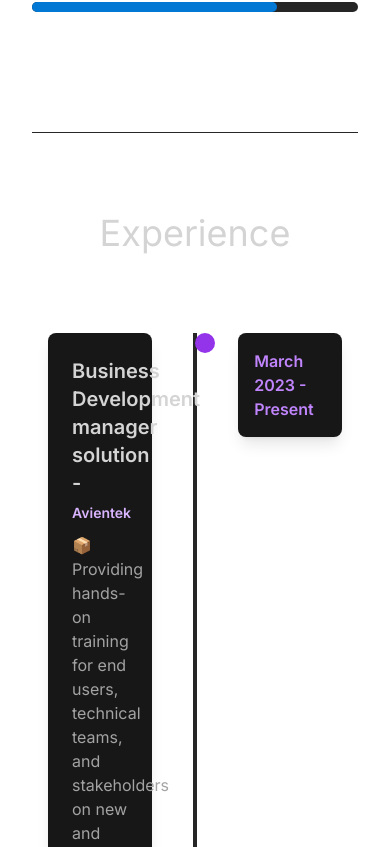
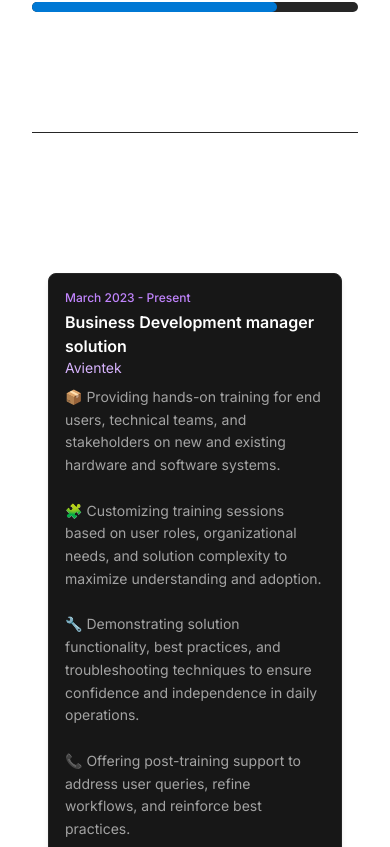
Before and after one commit to raghdahamdan-dell/RaghdaHamdan_Portfolio, a React (Vite) app: page / in a window 390 px wide. Shown: the part 3877-4724 px from the top of the page. Built offline with nearby package versions, Linux system fonts and the light colour scheme.

Commit message:
chnageed the exeriane file

```diff
--- a/src/componenets/Experience.jsx
+++ b/src/componenets/Experience.jsx
@@ -1,58 +1,69 @@
-import { EXPERIENCES } from "../constants"
+import { EXPERIENCES } from "../constants";
 import { motion } from "framer-motion";
 import Timeline from "./Timeline";
 
 const Experience = () => {
   return (
-    <div id="experience" className="border-b border-neutral-900 pb-16 pt-16 -mt-16">
+    <div
+      id="experience"
+      className="border-b border-neutral-800 pb-16 pt-16 px-4 sm:px-6 lg:px-8"
+    >
+      {/* Heading */}
       <motion.h1
-        whileInView={{opacity: 1, y: 0}}
-        initial={{opacity: 0, y: -100}}
-        transition={{duration: 0.5}}
-        className="my-20 text-center text-4xl">
+        whileInView={{ opacity: 1, y: 0 }}
+        initial={{ opacity: 0, y: -100 }}
+        transition={{ duration: 0.5 }}
+        className="text-center text-3xl sm:text-4xl font-bold text-white mb-10"
+      >
         Experience
       </motion.h1>
 
-        {/* Interactive Timeline */}
+      {/* Desktop Timeline View */}
+      <div className="hidden md:block">
         <Timeline experiences={EXPERIENCES} />
+      </div>
 
-        {/* Mobile view for small screens */}
-        <div className="md:hidden mt-12">
+      {/* Mobile & Tablet View */}
+      <div className="md:hidden space-y-6">
         {EXPERIENCES.map((experience, index) => (
-                <div className="mb-12 bg-neutral-900 dark:bg-dark-accent rounded-lg p-6 shadow-lg" key={index}>
-                    <div className="mb-4">
-                        <p className="text-purple-400 font-semibold">{experience.year}</p>
-                    </div>
-                    <div>
-                        <h6 className="text-xl font-semibold mb-2">
-                            {experience.role} -
-                            <span className="text-sm text-purple-300 ml-1">
+          <div
+            key={index}
+            className="rounded-lg border border-neutral-800 bg-neutral-900 dark:bg-dark-accent p-4 sm:p-5 shadow-md"
+          >
+            {/* Year */}
+            <p className="text-xs sm:text-sm text-purple-400 font-medium mb-1">
+              {experience.year}
+            </p>
+
+            {/* Role & Company */}
+            <h3 className="text-base sm:text-lg font-semibold text-white mb-2">
+              {experience.role}
+              <span className="block text-sm text-purple-300 font-normal">
                 {experience.company}
               </span>
-                        </h6>
-                        <div className="mb-4 text-neutral-400 dark:text-gray-300">
-                        {experience.description
-                            .trim()
-                            .split('\n')
-                            .map((line, index) => (
-                            line.trim() ? (
-                                <p key={index} className="mb-2">{line.trim()}</p>
-                            ) : (
-                                <br key={index} />
-                            )
-                            ))}
+            </h3>
+
+            {/* Description */}
+            <div className="text-sm text-neutral-400 dark:text-gray-300 mb-3 leading-relaxed whitespace-pre-line">
+              {experience.description}
             </div>
+
+            {/* Technologies */}
             <div className="flex flex-wrap gap-2">
               {experience.technologies.map((technology, techIndex) => (
-                               <span className="rounded bg-neutral-800 dark:bg-dark-primary px-2 py-1 text-sm font-medium text-purple-400" key={techIndex}>{technology}</span>
+                <span
+                  key={techIndex}
+                  className="bg-neutral-800 dark:bg-dark-primary text-purple-400 text-xs font-medium px-2 py-1 rounded"
+                >
+                  {technology}
+                </span>
               ))}
-                        </div>
             </div>
           </div>
         ))}
       </div>
     </div>
-  )
-}
+  );
+};
 
-export default Experience
+export default Experience;
```
Lines whose indentation alone changed are shown as unchanged.
